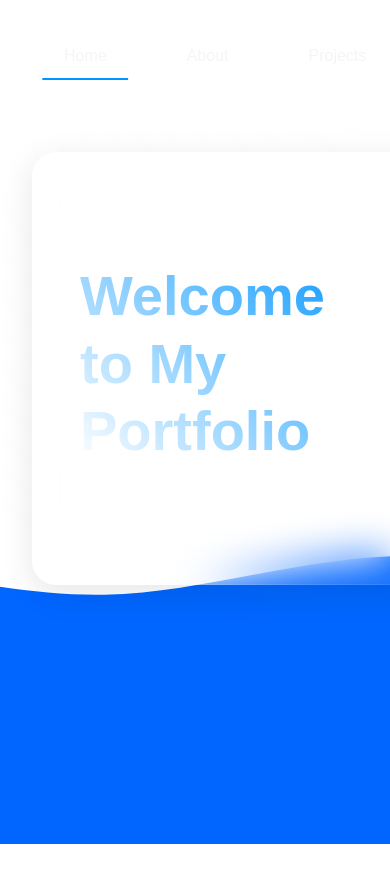
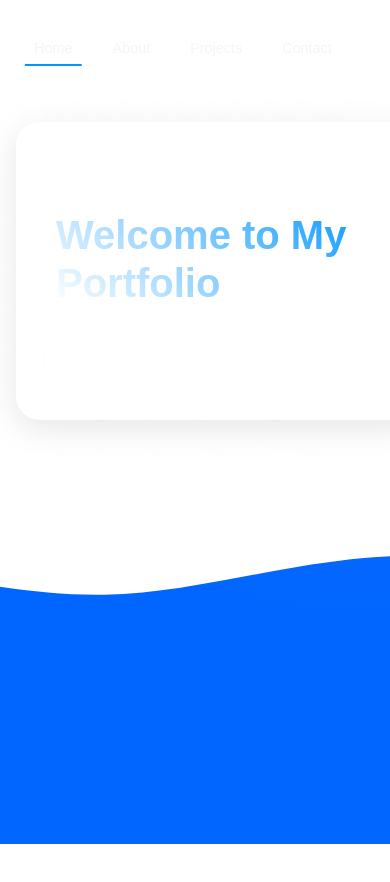
Before and after one commit to MBrilla/portfolio, a React (Vite) app: page / in a window 390 px wide. Shown: the top 882 px of the page. Built offline with nearby package versions, Linux system fonts and the light colour scheme; a web font is replaced by a local one.

Commit message:
Test Mobilee

```diff
--- a/index.html
+++ b/index.html
@@ -3,7 +3,10 @@
   <head>
     <meta charset="UTF-8" />
     <link rel="icon" type="image/svg+xml" href="/src/assets/default-monochrome-white.svg" />
-    <meta name="viewport" content="width=device-width, initial-scale=1.0" />
+    <meta name="viewport" content="width=device-width, initial-scale=1.0, maximum-scale=1.0, user-scalable=no" />
+    <meta name="theme-color" content="#121212" />
+    <meta name="apple-mobile-web-app-capable" content="yes" />
+    <meta name="apple-mobile-web-app-status-bar-style" content="black-translucent" />
     <title>Web-Portfolio</title>
   </head>
   <body>
--- a/src/App.css
+++ b/src/App.css
@@ -360,3 +360,50 @@ p {
 .about-image:hover .image-secondary {
   opacity: 1;
 }
+
+/* Add at the end of your CSS file */
+@media screen and (max-width: 768px) {
+  .container {
+    padding: 1rem;
+    padding-top: 90px;
+  }
+
+  .navigation {
+    padding: 0.5rem 1rem;
+  }
+
+  .nav-links {
+    gap: 0.5rem;
+  }
+
+  .nav-btn {
+    padding: 0.5rem 1rem;
+    font-size: 0.9rem;
+  }
+
+  .content {
+    padding: 1.5rem;
+  }
+
+  .about-content-wrapper {
+    flex-direction: column;
+  }
+
+  .about-image {
+    width: 100%;
+    max-width: 300px;
+    margin: 0 auto;
+  }
+
+  h1 {
+    font-size: 2.5rem;
+  }
+
+  .about-container h2 {
+    font-size: 2rem;
+  }
+
+  .about-content p {
+    font-size: 1.2rem;
+  }
+}
```
